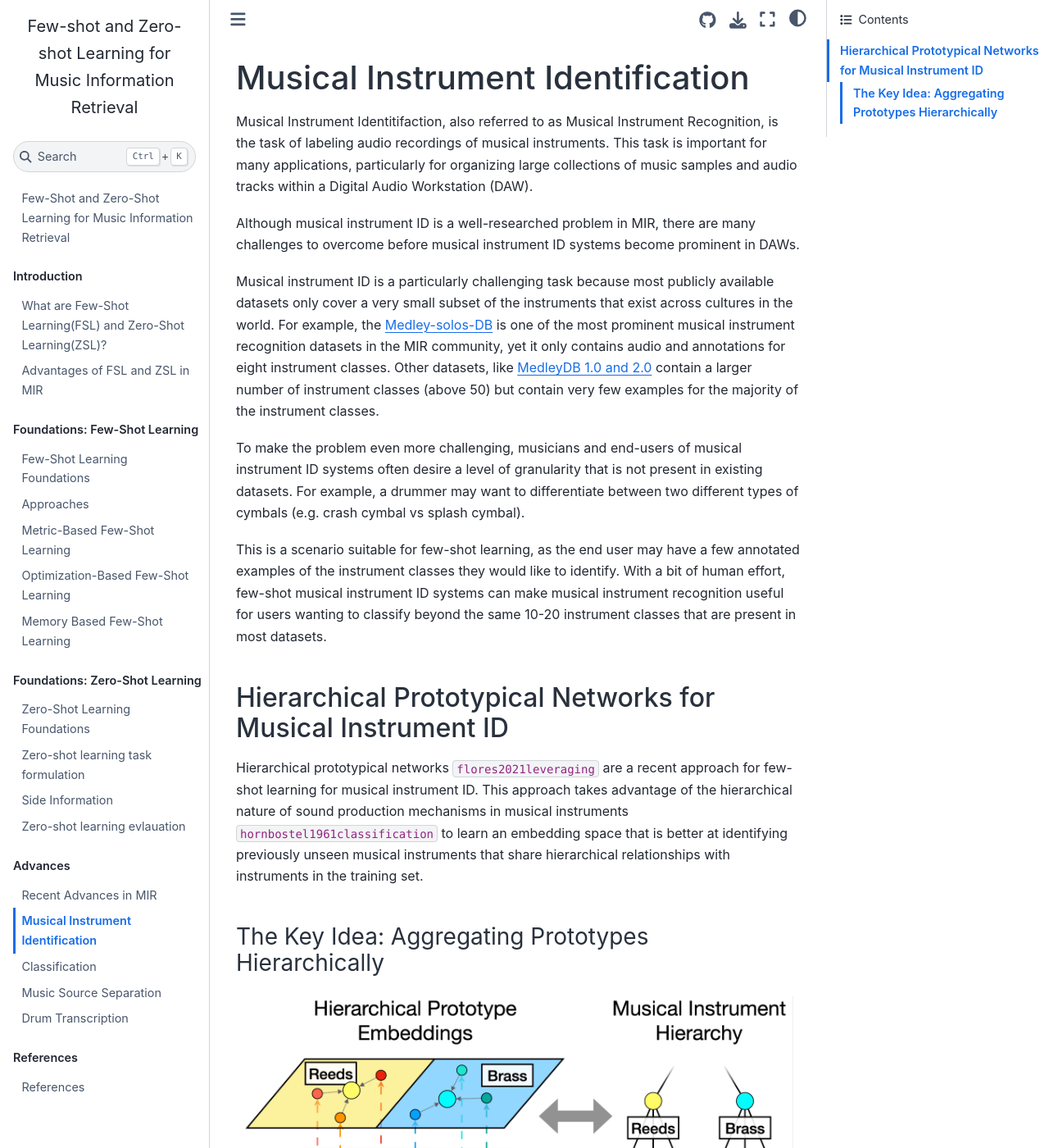
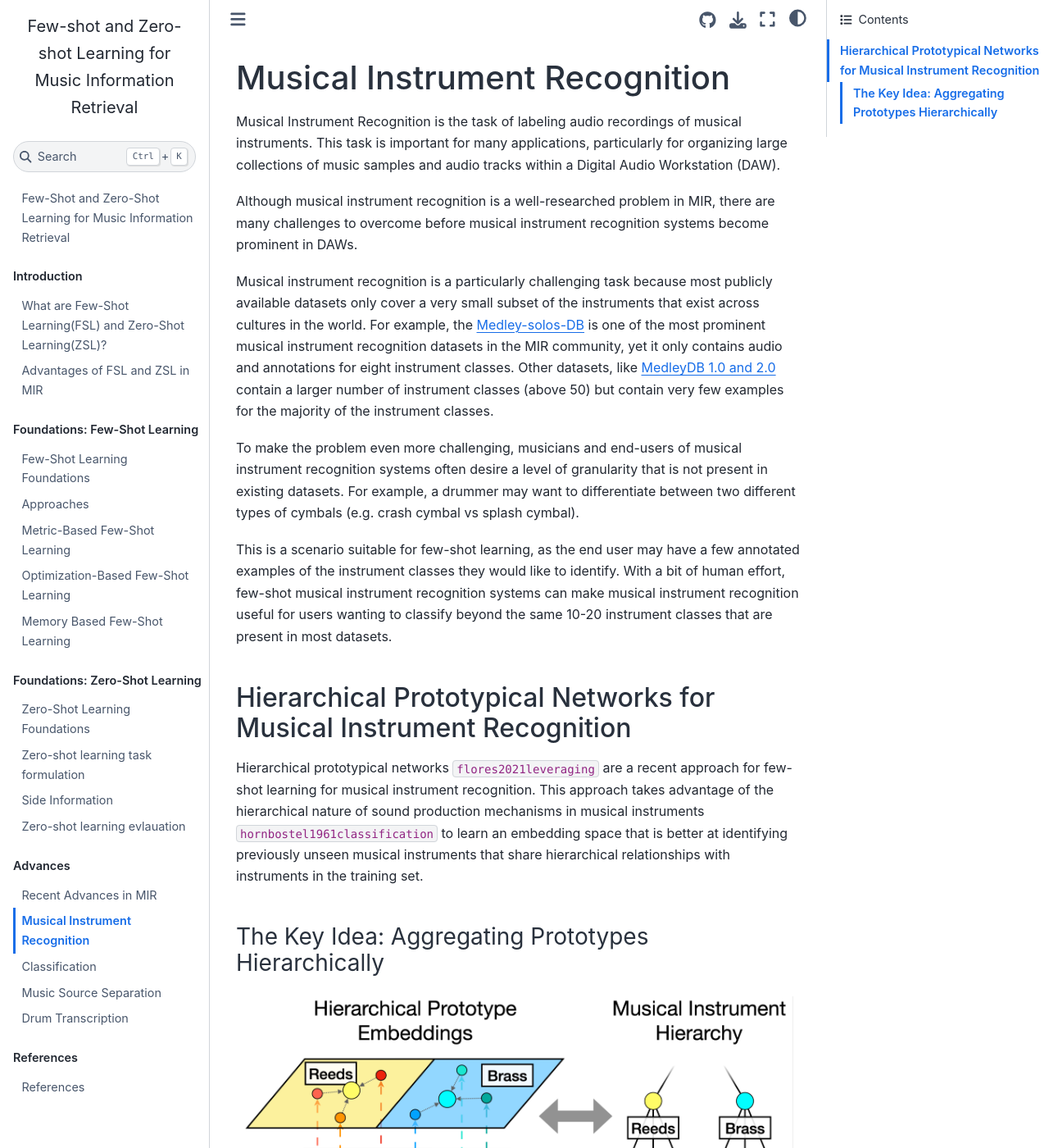
Before and after one commit to music-fsl-zsl/tutorial, a Jupyter Book: the page built from book/advances/hierarchical-musical-instrument-id.md, in a window 1280 px wide and 1400 px high. Shown: the whole window at 82% size. Built offline with Jupyter Book 1.0.4 settings and Sphinx 7.4.7 and the Sphinx Book theme 1.1.4, drawn with Linux system fonts in a browser that asks for light colours; cross-references to code outside the pages are shown as plain code.

Commit message:
more edits

```diff
--- a/book/advances/hierarchical-musical-instrument-id.md
+++ b/book/advances/hierarchical-musical-instrument-id.md
@@ -1,21 +1,19 @@
-# Musical Instrument Identification
+# Musical Instrument Recognition
 
 
-Musical Instrument Identitifaction, also referred to as Musical Instrument Recognition, is the task of labeling audio recordings of musical instruments. This task is important for many applications, particularly for organizing large collections of music samples and audio tracks within a Digital Audio Workstation (DAW).
+ Musical Instrument Recognition is the task of labeling audio recordings of musical instruments. This task is important for many applications, particularly for organizing large collections of music samples and audio tracks within a Digital Audio Workstation (DAW).
 
-% TODO: insert a figure here depicting musical instrument ID
-% TODO: find citations for musical instrument recognition being a well-established problem
-Although musical instrument ID is a well-researched problem in MIR, there are many challenges to overcome before musical instrument ID systems become prominent in DAWs.
+Although musical instrument recognition is a well-researched problem in MIR, there are many challenges to overcome before musical instrument recognition systems become prominent in DAWs.
 
-Musical instrument ID is a particularly challenging task because most publicly available datasets only cover a very small subset of the instruments that exist across cultures in the world. For example, the [Medley-solos-DB](https://zenodo.org/record/1344103) is one of the most prominent musical instrument recognition datasets in the MIR community, yet it only contains audio and annotations for eight instrument classes. Other datasets, like [MedleyDB 1.0 and 2.0](https://medleydb.weebly.com/) contain a larger number of instrument classes (above 50) but contain very few examples for the majority of the instrument classes.
+Musical instrument recognition is a particularly challenging task because most publicly available datasets only cover a very small subset of the instruments that exist across cultures in the world. For example, the [Medley-solos-DB](https://zenodo.org/record/1344103) is one of the most prominent musical instrument recognition datasets in the MIR community, yet it only contains audio and annotations for eight instrument classes. Other datasets, like [MedleyDB 1.0 and 2.0](https://medleydb.weebly.com/) contain a larger number of instrument classes (above 50) but contain very few examples for the majority of the instrument classes.
 
-To make the problem even more challenging, musicians and end-users of musical instrument ID systems often desire a level of granularity that is not present in existing datasets. For example, a drummer may want to differentiate between two different types of cymbals (e.g. crash cymbal vs splash cymbal).
+To make the problem even more challenging, musicians and end-users of musical instrument recognition systems often desire a level of granularity that is not present in existing datasets. For example, a drummer may want to differentiate between two different types of cymbals (e.g. crash cymbal vs splash cymbal).
 
-This is a scenario suitable for few-shot learning, as the end user may have a few annotated examples of the instrument classes they would like to identify. With a bit of human effort, few-shot musical instrument ID systems can make musical instrument recognition useful for users wanting to classify beyond the same 10-20 instrument classes that are present in most datasets.
+This is a scenario suitable for few-shot learning, as the end user may have a few annotated examples of the instrument classes they would like to identify. With a bit of human effort, few-shot musical instrument recognition systems can make musical instrument recognition useful for users wanting to classify beyond the same 10-20 instrument classes that are present in most datasets.
 
-## Hierarchical Prototypical Networks for Musical Instrument ID
+## Hierarchical Prototypical Networks for Musical Instrument Recognition
 
-Hierarchical prototypical networks {cite}`flores2021leveraging` are a recent approach for few-shot learning for musical instrument ID. This approach takes advantage of the hierarchical nature of sound production mechanisms in musical instruments {cite}`hornbostel1961classification` to learn an embedding space that is better at identifying previously unseen musical instruments that share hierarchical relationships with instruments in the training set.
+Hierarchical prototypical networks {cite}`flores2021leveraging` are a recent approach for few-shot learning for musical instrument recognition. This approach takes advantage of the hierarchical nature of sound production mechanisms in musical instruments {cite}`hornbostel1961classification` to learn an embedding space that is better at identifying previously unseen musical instruments that share hierarchical relationships with instruments in the training set.
 
 #### The Key Idea: Aggregating Prototypes Hierarchically
 
```
Also changed, not shown: book/foundations-fsl/optimization-based-fsl.md (+8 -1 lines), book/assets/foundations/opt-based-fsl.png (added).
